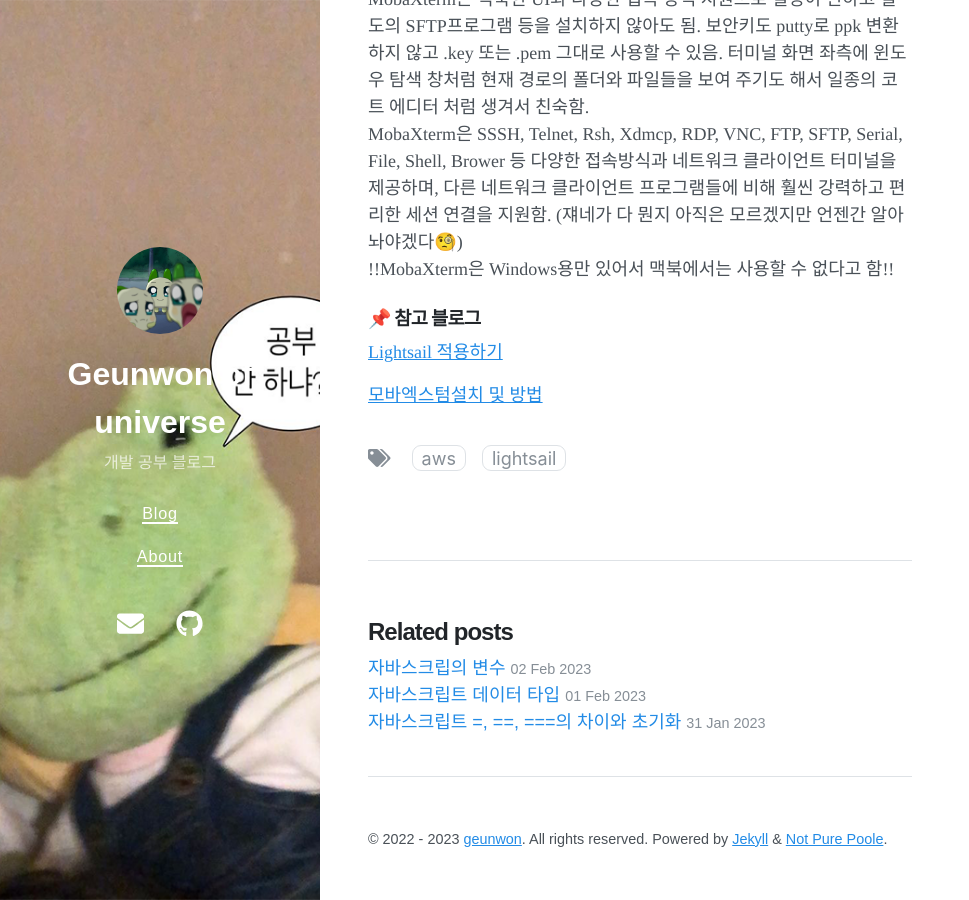
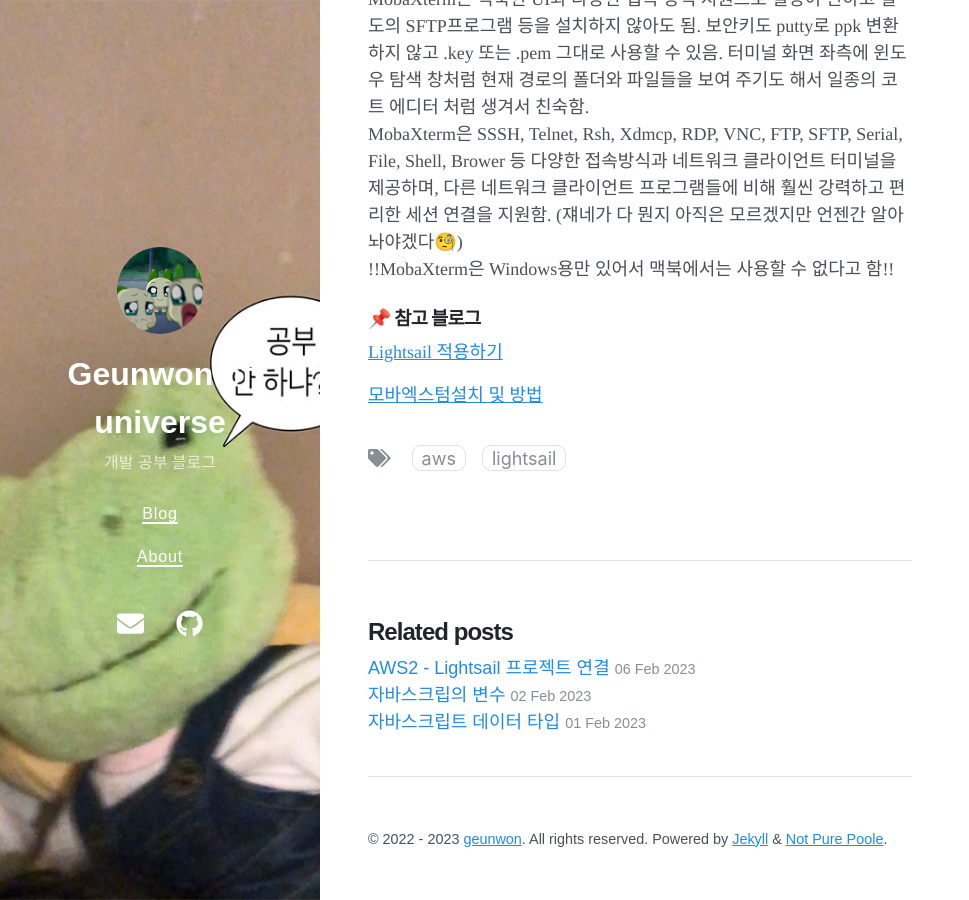
Before and after one commit to MAGEUNWON/MAGEUNWON.github.io, a Jekyll site: the page built from _posts/2023-02-03-AWS.md, in a window 1280 px wide and 900 px high, scrolled down 1979 px. Shown: the whole window, without its empty margins (0-969 px from the left). Built offline with Jekyll 4.4.1, drawn with Linux system fonts in a browser that asks for light colours; nearby versions of some CDN libraries; comment, search, counter and statistics services are not loaded; some of the changed lines change nothing that is shown.

Commit message:
aws lightsail 프로젝트 연결 포스팅. 도메인 연결 포스팅 하기

````diff
--- a/_posts/2023-02-03-AWS.md
+++ b/_posts/2023-02-03-AWS.md
@@ -1,6 +1,5 @@
 ---
 layout: post
-# permalink: /study/
 title: AWS - Lightsail
 tags: [AWS, Lightsail]
 categories:
--- /dev/null
+++ b/_posts/2023-02-06-AWS2.md
@@ -0,0 +1,122 @@
+---
+layout: post
+title: AWS2 - Lightsail 프로젝트 연결
+tags: [AWS, Lightsail]
+categories:
+  - AWS
+date: 2023-02-06
+---
+
+## GitHub와 Node.js를 이용한 자동배포 환경 만들기
+
+현재 아파치 서버는 아무것도 없는 상태이므로 필요한 것들을 설치해줘야 함.
+
+- apt-get update
+
+```
+sudo apt-get update
+```
+
+- nodejs
+
+```
+sudo apt-get install nodejs
+
+node --version # 설치됐는지 버전 확인으로 체크할 수 있음
+```
+
+- npm
+
+```
+sudo apt-get install npm
+
+npm --version
+```
+
+- git
+
+```
+sudo apt-get install git
+
+git --version
+```
+
+위 4가지를 설치하면 기본적인 프로젝트 실행에 필요한 요소는 설치 완료
+
+- Express Generator를 설치하여 인스턴스 자체적으로 프로젝트를 생성하는 방법도 있고 Git 저장소에서 클론을 받는 방법도 있음.
+
+- git clone
+
+```
+git clone https://github.com/깃허브 주소
+
+cd 깃허브 주소(폴더 이동한 것)
+
+npm install
+
+npm start
+# 이건 express로 할 때 서버 실행 명령.
+내껀 그냥 http 모듈로만 했기 때문에 node app.js로 명령 해주면 됨!
+
+```
+
+처음에 나는 http 웹서버로 만들었기 때문에 아파치 서버에 node.js에서 사용하는 웹서버 주소를 연결해 줘야 함. 안해주면 실행해도 그냥 아파치 메인 기본 서버 화면만 나옴.
+
+-> AWS에서 IPv4 방화벽에 + 규칙 눌러서 추가 해 줌
+애플리케이션 - 사용자 지정
+프로토콜 - TCP
+포트 또는 범위 / 코드 - nodejs 웹서버 주소 (내껀 3050)
+
+이제 ip 서버 주소 : 웹 서버 주소 해주면 실행 됨.
+
+## npm forever
+
+모바엑스텀 닫아도 서버 계속 연결되게 해줌. aws에서 인스턴스 중지만 하지 않으면 계속 서버 돌아감!
+
+- forever 설치
+
+```
+$> sudo npm instal forever -g
+```
+
+- forever start
+
+```
+cd 깃허브 폴더명(실행하고자 하는 폴더로 이동)
+
+$> sudo forever start app.js
+```
+
+이제 인스턴스에 접속하면 뜸. SSH 접속을 종료해도 어플리케이션이 종료되지 않고 지속적으로 서비스를 제공
+
+- forever list
+
+```
+$> sudo forever list
+```
+
+forever list를 이용하면 forever를 통해 실행되어 동작 중이 백그라운드 데몬의 정보를 확인 할 수 있음.
+
+- forever stop
+
+```
+$> sudo forever stap 0
+```
+
+forever stop을 이용하면 forever로 실행한 프로세스를 종료할 수 있음. 서버를 정지시키는 기능. 종료할 프로세스의 식별 번호를 부여(0 이 식별번호임. list에서 번호 확인 할 수 있음)
+
+- git pull
+
+포트폴리오 수정하고 다시 서버에 적용하려면 모바엑스텀에서 git pull 해주면 됨
+
+```
+$ cd 이동할 폴더명
+
+$ sudo git pull
+```
+
+### 📌 참고 블로그
+
+[Lightsail 프로젝트 연결하기](https://ookm1020.tistory.com/4)
+
+[npm forever 사용법](https://here4you.tistory.com/253)
````
